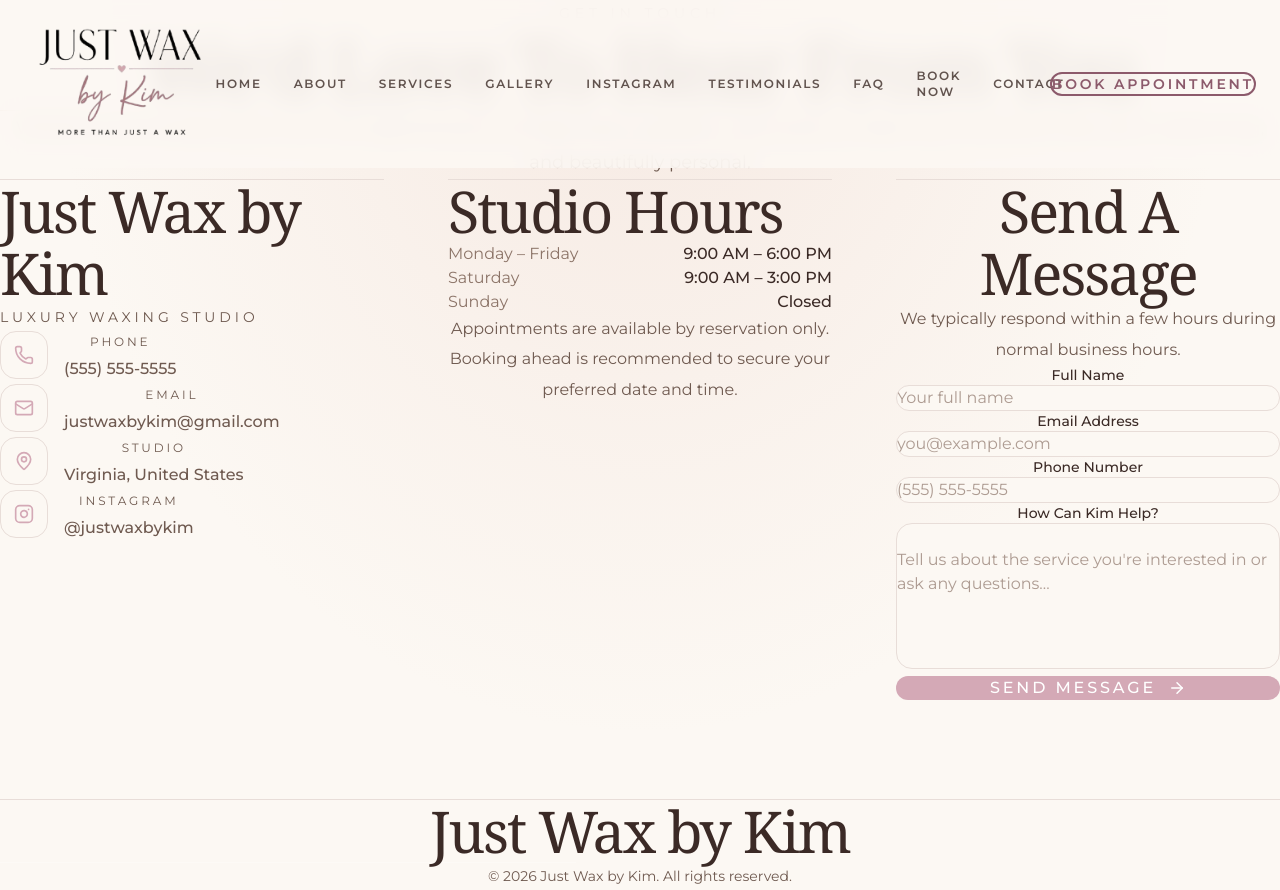
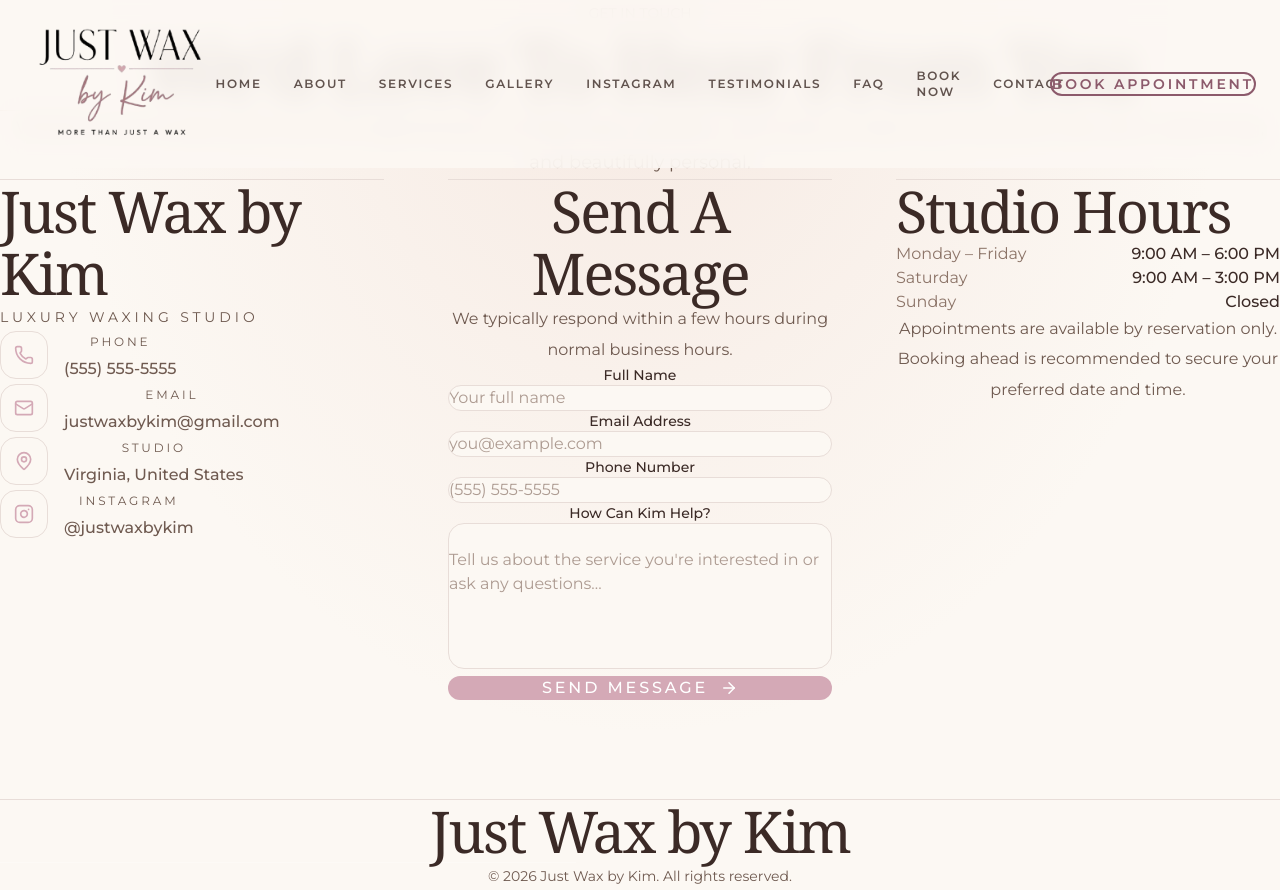
Before and after one commit to kevin-phan-25/just-wax-by-kim, a Next.js app: page /contact in a window 1280 px wide. Built offline with nearby package versions, Linux system fonts and the light colour scheme; a web font is replaced by a local one.

Commit message:
Update Contact.tsx

```diff
--- a/features/contact/Contact.tsx
+++ b/features/contact/Contact.tsx
@@ -1,4 +1,4 @@
-/**
+ /**
  * -----------------------------------------------------------------------------
  * File:
  * features/contact/Contact.tsx
@@ -7,12 +7,13 @@
  * Standalone luxury contact presentation.
  *
  * Changes:
- * • Matches Gallery / FAQ / Testimonials spacing system
- * • Added internal navbar clearance
+ * • Matched FAQ / Gallery spacing architecture
+ * • Added internal navbar transition spacer
  * • Removed width restrictions
- * • Centered all contact columns
- * • Contact Form moved to center column
- * • Preserved luxury editorial layout
+ * • Full-width editorial presentation
+ * • Contact Information centered
+ * • Contact Form returned to center column
+ * • Hours moved to right column
  * -----------------------------------------------------------------------------
  */
 
@@ -20,8 +21,11 @@ import ContactForm from "./ContactForm";
 import ContactHours from "./ContactHours";
 import ContactInfo from "./ContactInfo";
 
+
 export default function Contact() {
+
   return (
+
     <section
       id="contact"
       className="
@@ -35,7 +39,9 @@ export default function Contact() {
       "
     >
 
+
       {/* Ambient Background */}
+
       <div
         aria-hidden
         className="
@@ -48,7 +54,10 @@ export default function Contact() {
 
 
 
+
+
       {/* CONTENT */}
+
       <div
         className="
           relative
@@ -61,7 +70,10 @@ export default function Contact() {
 
 
 
+
+
         {/* HEADER */}
+
         <header
           className="
             w-full
@@ -72,13 +84,14 @@ export default function Contact() {
           <p
             className="
               uppercase
-              tracking-[0.35em]
+              tracking-[0.35em}
               text-sm
               text-[#8C5A6B]
             "
           >
             Get In Touch
           </p>
+
 
 
           <h1
@@ -95,6 +108,7 @@ export default function Contact() {
           </h1>
 
 
+
           <div
             className="
               mx-auto
@@ -104,6 +118,7 @@ export default function Contact() {
               bg-[#D8B4A0]
             "
           />
+
 
 
           <p
@@ -119,13 +134,19 @@ export default function Contact() {
             interaction feel warm, welcoming, and beautifully personal.
           </p>
 
+
         </header>
 
 
 
 
 
+
+
+
+
         {/* CONTACT GRID */}
+
         <div
           className="
             mt-20
@@ -140,7 +161,9 @@ export default function Contact() {
 
 
 
+
           {/* CONTACT INFORMATION */}
+
           <div
             className="
               border-t
@@ -149,7 +172,6 @@ export default function Contact() {
               flex
               flex-col
               items-center
-              justify-start
               text-center
             "
           >
@@ -164,31 +186,10 @@ export default function Contact() {
 
 
 
-          {/* CONTACT HOURS */}
-          <div
-            className="
-              border-t
-              border-[#E8DDD8]
-              pt-10
-              flex
-              flex-col
-              items-center
-              justify-start
-              text-center
-            "
-          >
-
-            <ContactHours />
-
-          </div>
-
-
-
-
-
 
 
           {/* CONTACT FORM */}
+
           <div
             className="
               border-t
@@ -201,6 +202,7 @@ export default function Contact() {
             "
           >
 
+
             <h2
               className="
                 font-serif
@@ -210,6 +212,7 @@ export default function Contact() {
             >
               Send A Message
             </h2>
+
 
 
             <p
@@ -224,6 +227,8 @@ export default function Contact() {
             </p>
 
 
+
+
             <div
               className="
                 mt-10
@@ -236,11 +241,41 @@ export default function Contact() {
             </div>
 
 
+
           </div>
 
 
 
+
+
+
+
+
+
+          {/* HOURS */}
+
+          <div
+            className="
+              border-t
+              border-[#E8DDD8]
+              pt-10
+              flex
+              flex-col
+              items-center
+              text-center
+            "
+          >
+
+            <ContactHours />
+
+          </div>
+
+
+
+
         </div>
+
+
 
 
 
@@ -250,7 +285,11 @@ export default function Contact() {
 
 
 
+
+
+
       {/* Bottom Divider */}
+
       <div
         aria-hidden
         className="
@@ -265,5 +304,7 @@ export default function Contact() {
 
 
     </section>
+
   );
+
 }
```
